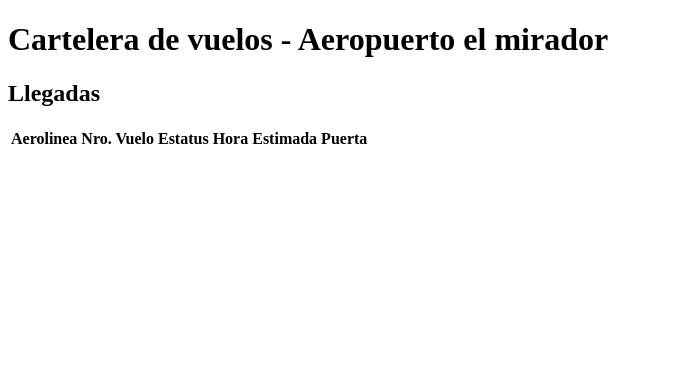
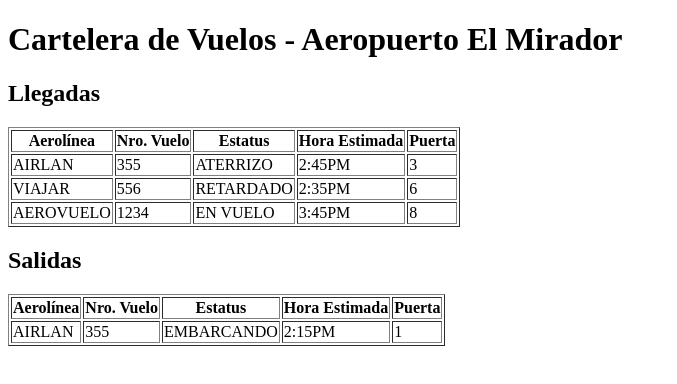
Before and after one commit to oysierra/web_main_task, a plain HTML site: page content/Tarea1/9_punto.html in a window 1280 px wide. Shown: the whole page, without its empty margins (0-677 px from the left). Drawn offline with Linux system fonts and the light colour scheme.

Commit message:
Punto 9 updated

```diff
--- a/content/Tarea1/9_punto.html
+++ b/content/Tarea1/9_punto.html
@@ -1,5 +1,6 @@
 <!DOCTYPE html>
 <html lang="en">
+
 <head>
     <meta charset="UTF-8">
     <meta http-equiv="X-UA-Compatible" content="IE=edge">
@@ -7,17 +8,59 @@
     <meta name="author" content="Omar Sierra">
     <title>Punto_9</title>
 </head>
+
 <body>
-    <h1>Cartelera de vuelos - Aeropuerto el mirador</h1>
+    <h1>Cartelera de Vuelos - Aeropuerto El Mirador</h1>
+
     <h2>Llegadas</h2>
-    <table>
+    <table border="1px">
         <tr>
-            <th><b>Aerolinea</b></th>
-            <th><b>Nro. Vuelo</b></th>
-            <th><b>Estatus</b></th>
-            <th><b>Hora Estimada</b></th>
-            <th><b>Puerta</b></th>
+            <th>Aerolínea</th>
+            <th>Nro. Vuelo</th>
+            <th>Estatus</th>
+            <th>Hora Estimada</th>
+            <th>Puerta</th>
+        </tr>
+        <tr>
+            <td>AIRLAN</td>
+            <td>355</td>
+            <td>ATERRIZO</td>
+            <td>2:45PM</td>
+            <td>3</td>
+        </tr>
+        <tr>
+            <td>VIAJAR</td>
+            <td>556</td>
+            <td>RETARDADO</td>
+            <td>2:35PM</td>
+            <td>6</td>
+        </tr>
+        <tr>
+            <td>AEROVUELO</td>
+            <td>1234</td>
+            <td>EN VUELO</td>
+            <td>3:45PM</td>
+            <td>8</td>
+        </tr>
+    </table>
+
+    <h2>Salidas</h2>
+    <table border="1px">
+        <tr>
+            <th>Aerolínea</th>
+            <th>Nro. Vuelo</th>
+            <th>Estatus</th>
+            <th>Hora Estimada</th>
+            <th>Puerta</th>
+        </tr>
+        <tr>
+            <td>AIRLAN</td>
+            <td>355</td>
+            <td>EMBARCANDO</td>
+            <td>2:15PM</td>
+            <td>1</td>
         </tr>
     </table>
 </body>
+
 </html>
```
